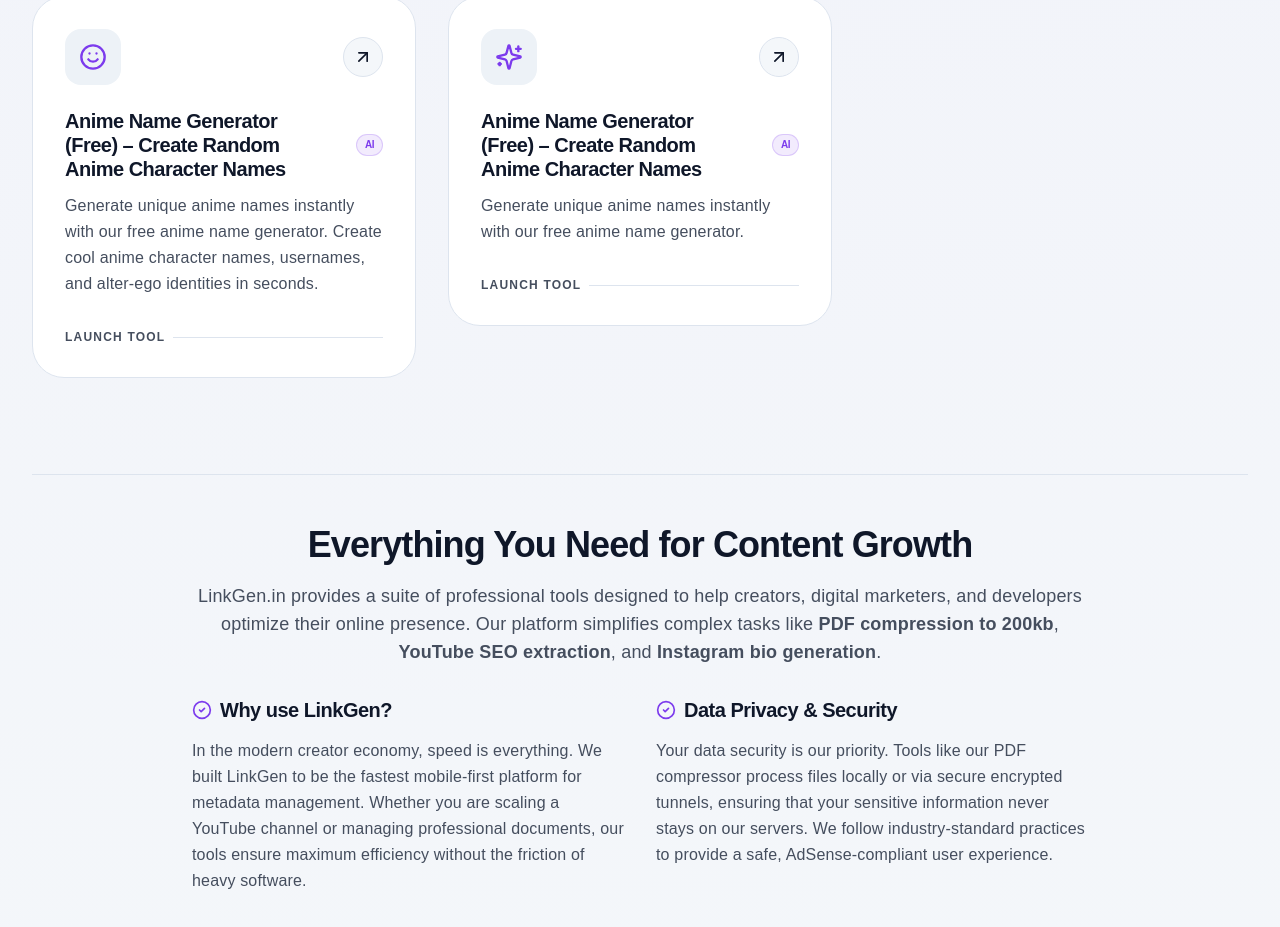
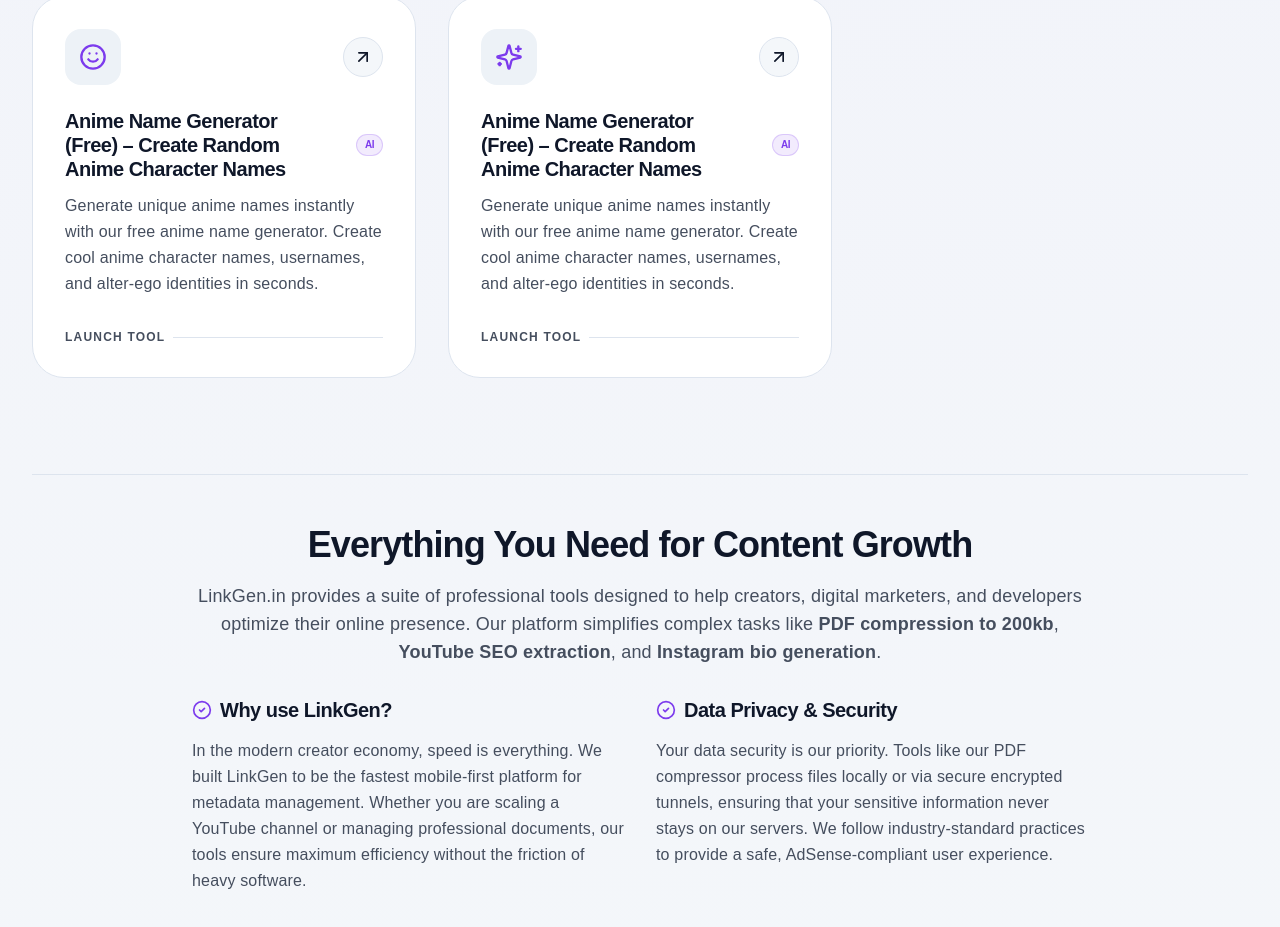
Before and after one commit to himanshkumar6/lingen, a Next.js app: page / in a window 1280 px wide. Shown: the part 1793-2720 px from the top of the page. Built offline with nearby package versions, Linux system fonts and the light colour scheme.

Commit message:
Fixed this is last fix

```diff
--- a/constants.tsx
+++ b/constants.tsx
@@ -75,7 +75,7 @@
   {
     id: 'anime-multiverse',
     name: 'Anime Name Generator (Free) – Create Random Anime Character Names',
-    description: 'Generate unique anime names instantly with our free anime name generator.',
+    description: 'Generate unique anime names instantly with our free anime name generator. Create cool anime character names, usernames, and alter-ego identities in seconds.',
     icon: <Sparkles className="w-6 h-6 text-orange-600" />,
     path: '/anime-name-generator',
     category: 'General',
```
